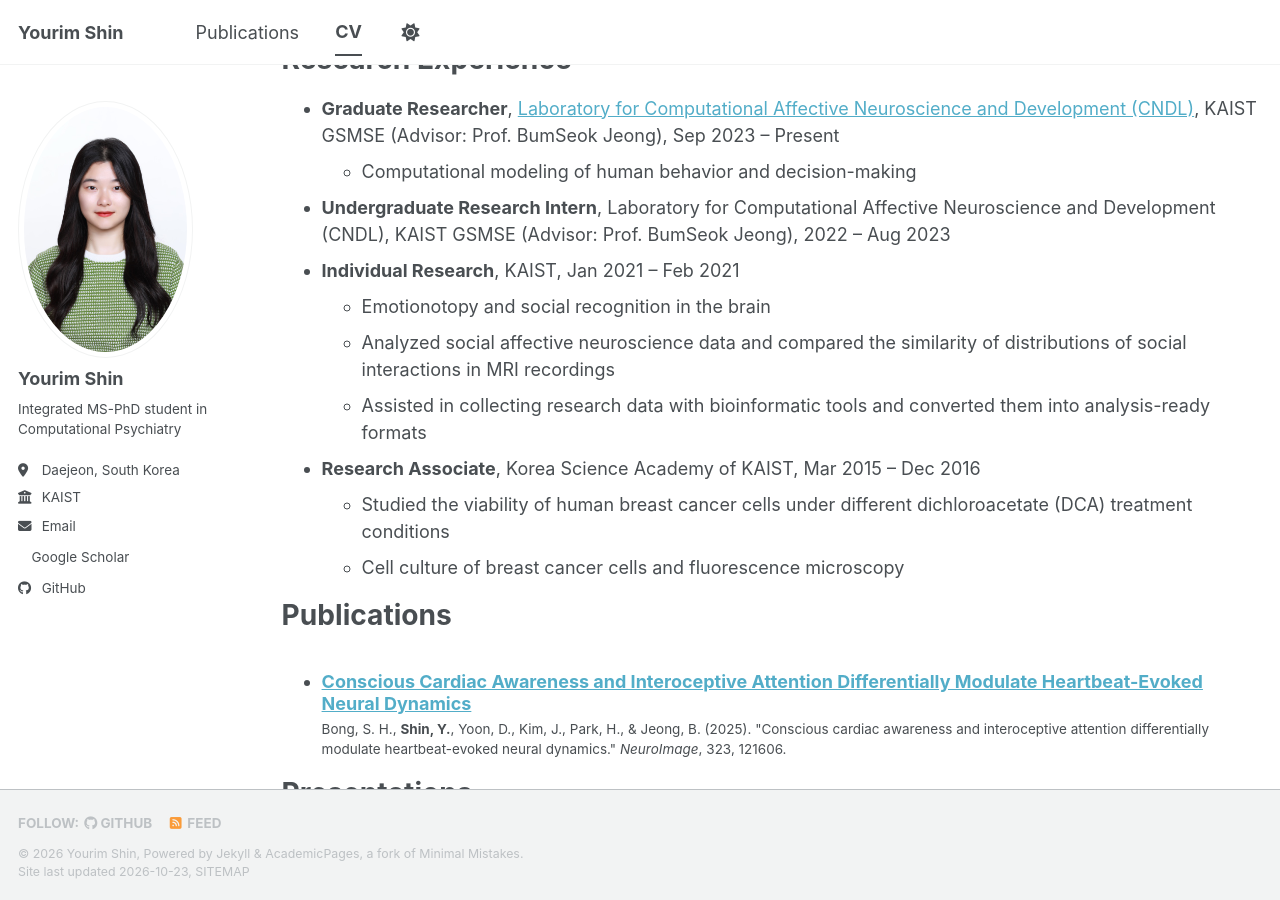
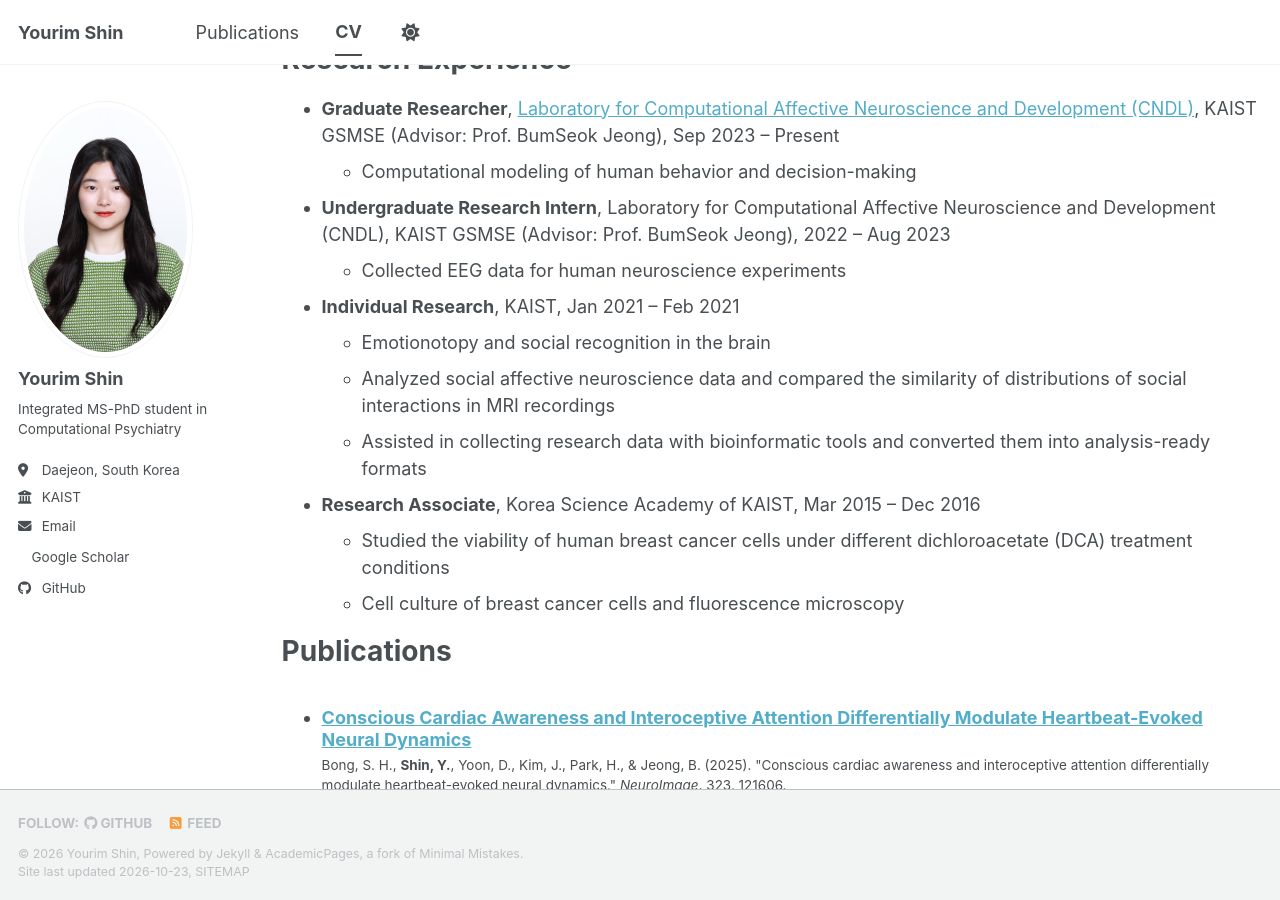
Before and after one commit to phrinee/phrinee.github.io, a Jekyll site: the page built from _pages/cv.md, in a window 1280 px wide and 900 px high, scrolled down 942 px. Built offline with Jekyll 4.4.1, drawn with Linux system fonts in a browser that asks for light colours; a style sheet for code colours, icons or effects is not loaded.

Commit message:
Add EEG data collection to internship

```diff
--- a/_pages/cv.md
+++ b/_pages/cv.md
@@ -34,6 +34,7 @@ Research Experience
 * **Graduate Researcher**, [Laboratory for Computational Affective Neuroscience and Development (CNDL)](https://drshrink.github.io/), KAIST GSMSE (Advisor: Prof. BumSeok Jeong), Sep 2023 – Present
   * Computational modeling of human behavior and decision-making
 * **Undergraduate Research Intern**, Laboratory for Computational Affective Neuroscience and Development (CNDL), KAIST GSMSE (Advisor: Prof. BumSeok Jeong), 2022 – Aug 2023
+  * Collected EEG data for human neuroscience experiments
 * **Individual Research**, KAIST, Jan 2021 – Feb 2021
   * Emotionotopy and social recognition in the brain
   * Analyzed social affective neuroscience data and compared the similarity of distributions of social interactions in MRI recordings
```
